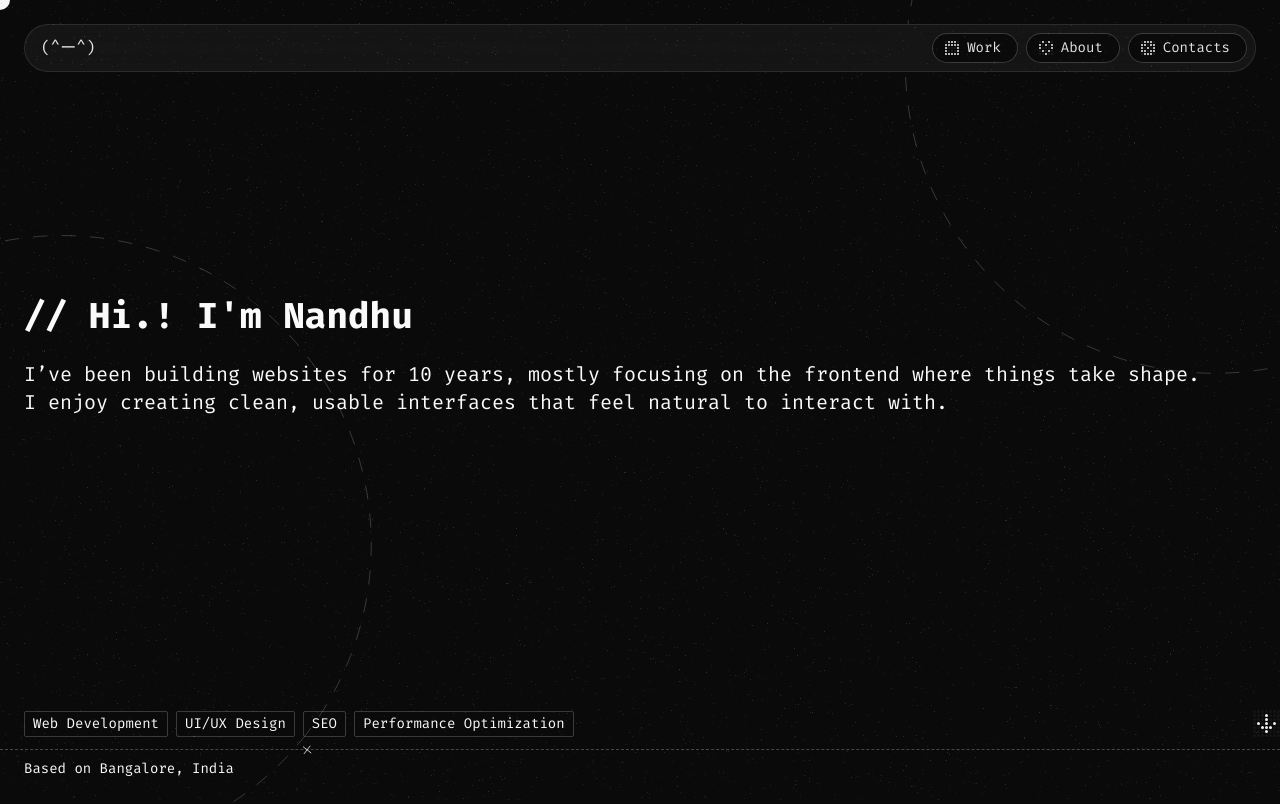
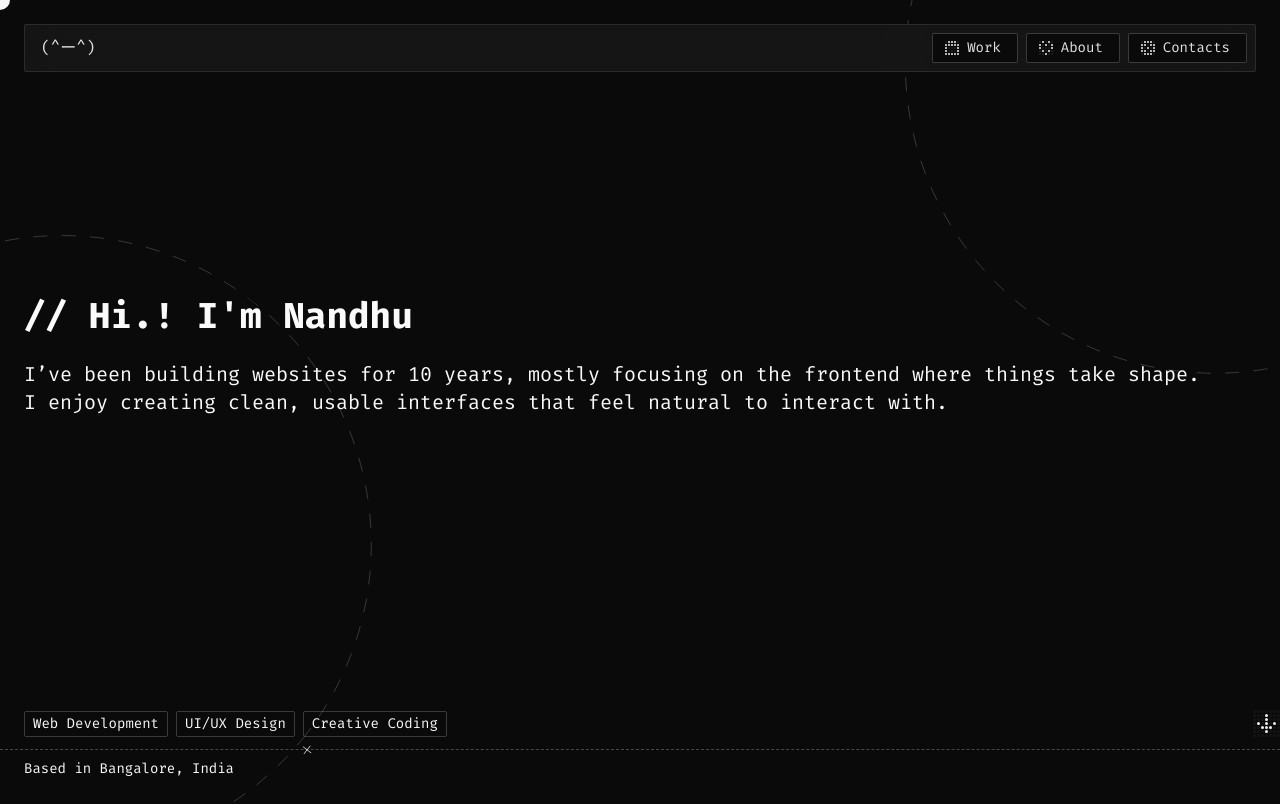
Before and after one commit to n4ndhu/portfolio, a Next.js app: page / in a window 1280 px wide. Shown: the top 804 px of the page. Built offline with nearby package versions, Linux system fonts and the light colour scheme.

Commit message:
refactor: update layout and header styles for improved responsiveness, adjust hero skills list,

```diff
--- a/app/layout.tsx
+++ b/app/layout.tsx
@@ -2,7 +2,7 @@ import type { Metadata } from 'next';
 import { Fira_Mono } from 'next/font/google';
 import './globals.css';
 import { Header } from '@/components/layout/header';
-import { Noise } from '@/components/ui/noise';
+// import { Noise } from '@/components/ui/noise';
 import { CursorProvider, Cursor } from '@/components/ui/cursor';
 import ScrollToHash from '@/components/ui/scroll-to-hash';
 import { Footer } from '@/components/layout/footer';
@@ -27,10 +27,10 @@ export default function RootLayout({
 	return (
 		<html lang="en">
 			<body
-				className={`${primaryFont.variable} bg-neutral-950 text-neutral-50 font-primary overflow-x-hidden dark max-w-dvw`}
+				className={`${primaryFont.variable} bg-neutral-950 text-neutral-50 font-primary overflow-x-hidden dark max-w-full`}
 			>
 				<CursorProvider>
-					<Noise opacity={0.3} speed={0.5} scale={8} lightColor="#d4d4d4" />
+					{/* <Noise opacity={0.3} speed={0.5} scale={8} lightColor="#d4d4d4" /> */}
 					<Header />
 					{children}
 					<Footer />
--- a/components/layout/header.tsx
+++ b/components/layout/header.tsx
@@ -101,7 +101,7 @@ export const NavLinks = ({
 		<Link
 			href={link}
 			className={cn(
-				'inline-flex bg-neutral-950 border-neutral-50/20 text-neutral-50/90 py-2 sm:py-1 px-4  border rounded-full leading-normal text-sm items-center cursor-none',
+				'inline-flex bg-neutral-950 border-neutral-50/20 text-neutral-50/90 py-2 sm:py-1 px-4  border rounded-xs leading-normal text-sm items-center cursor-none',
 				className
 			)}
 			{...pointerHover}
@@ -254,10 +254,10 @@ export const Header = () => {
 	});
 
 	return (
-		<section className={cn('fixed inset-x-0 top-6 z-50 w-dvw')}>
+		<section className={cn('fixed inset-x-0 top-6 z-50 w-full')}>
 			<div className="layout-container" ref={containerRef}>
 				<motion.header
-					className="flex items-center justify-between pl-4 pr-2 py-2 bg-neutral-900/90 backdrop-blur-lg border border-neutral-50/10 rounded-full max-w-full"
+					className="flex items-center justify-between pl-4 pr-2 py-2 bg-neutral-900/90 backdrop-blur-lg border border-neutral-50/10 rounded-xs max-w-full"
 					initial={{
 						width: '100%',
 						opacity: 0,
@@ -309,7 +309,7 @@ export const Header = () => {
 							animate={{
 								scaleY: 1,
 							}}
-							className="mt-4 px-3 py-4 bg-neutral-900/90 backdrop-blur-lg border border-neutral-50/10 rounded-3xl origin-top flex flex-col space-y-2"
+							className="mt-4 px-3 py-4 bg-neutral-900/90 backdrop-blur-lg border border-neutral-50/10 rounded-xs origin-top flex flex-col space-y-2"
 						>
 							{NavLinksArray.map(link => (
 								<div
--- a/components/sections/hero.tsx
+++ b/components/sections/hero.tsx
@@ -7,12 +7,7 @@ import { motion } from 'motion/react';
 import { useCursorHover } from '@/components/ui/cursor';
 
 export const Hero = () => {
-	const skills = [
-		'Web Development',
-		'UI/UX Design',
-		'SEO',
-		'Performance Optimization',
-	];
+	const skills = ['Web Development', 'UI/UX Design', 'Creative Coding'];
 
 	const useTextHover = useCursorHover('text');
 
@@ -123,7 +118,7 @@ export const Hero = () => {
 							className="inline-flex flex-col w-fit"
 							{...useTextHover}
 						>
-							Based on Bangalore, India
+							Based in Bangalore, India
 						</motion.span>
 					</div>
 				</div>
--- a/components/ui/noise.tsx
+++ b/components/ui/noise.tsx
@@ -62,7 +62,7 @@ export function Noise({
 
 	return (
 		<div
-			className={`fixed inset-0 w-dvw h-dvh pointer-events-none z-999 ${className}`}
+			className={`fixed inset-0 w-full h-dvh pointer-events-none z-999 ${className}`}
 			style={{ opacity: validOpacity }}
 		>
 			<svg
--- a/components/ui/text-scramble.tsx
+++ b/components/ui/text-scramble.tsx
@@ -22,7 +22,7 @@ export function TextScramble({
 	speed = 0.04,
 	characterSet = defaultChars,
 	className,
-	as: Component = 'p',
+	as: Component = 'span',
 	trigger = true,
 	onScrambleComplete,
 	...props
```
